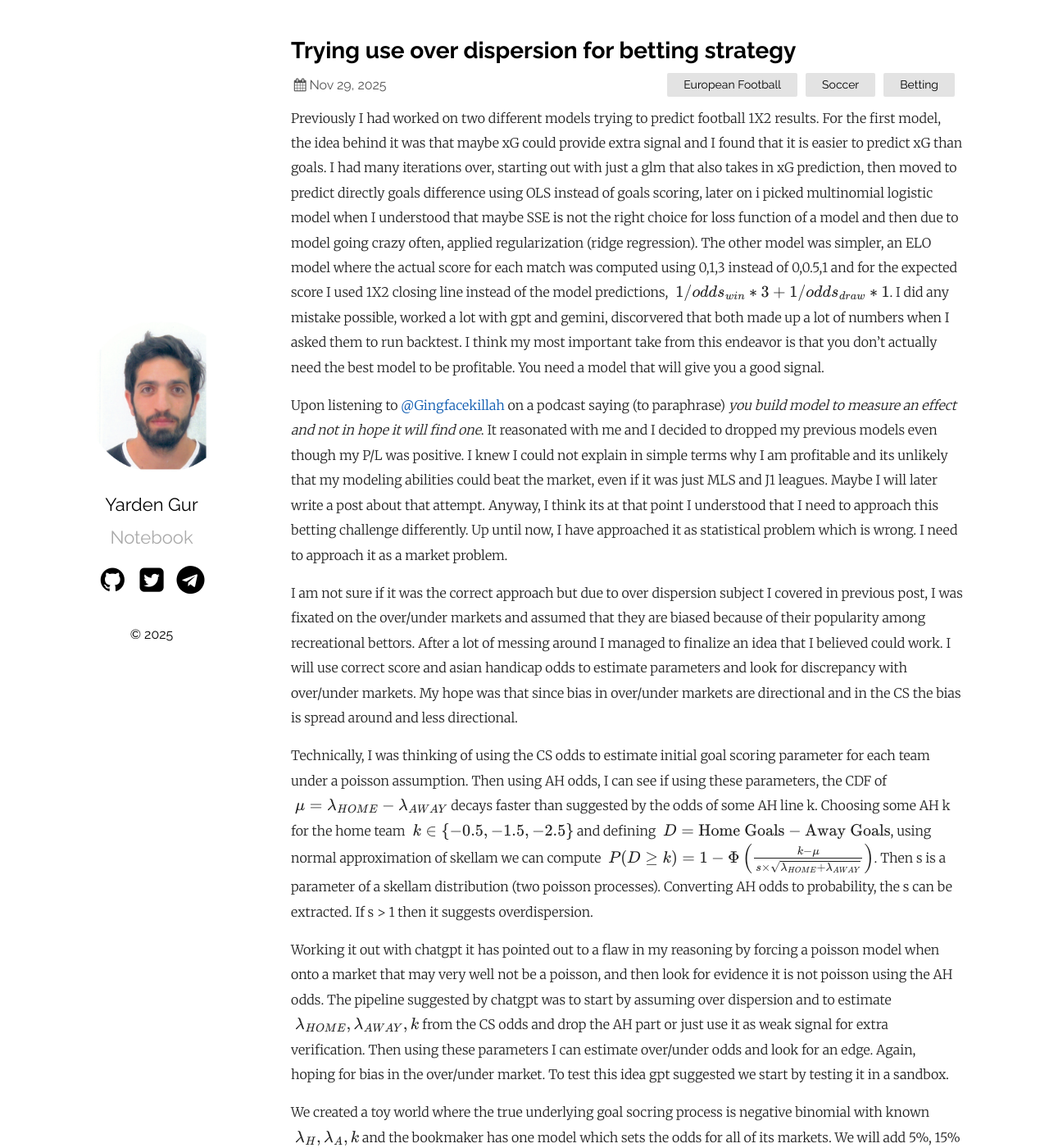
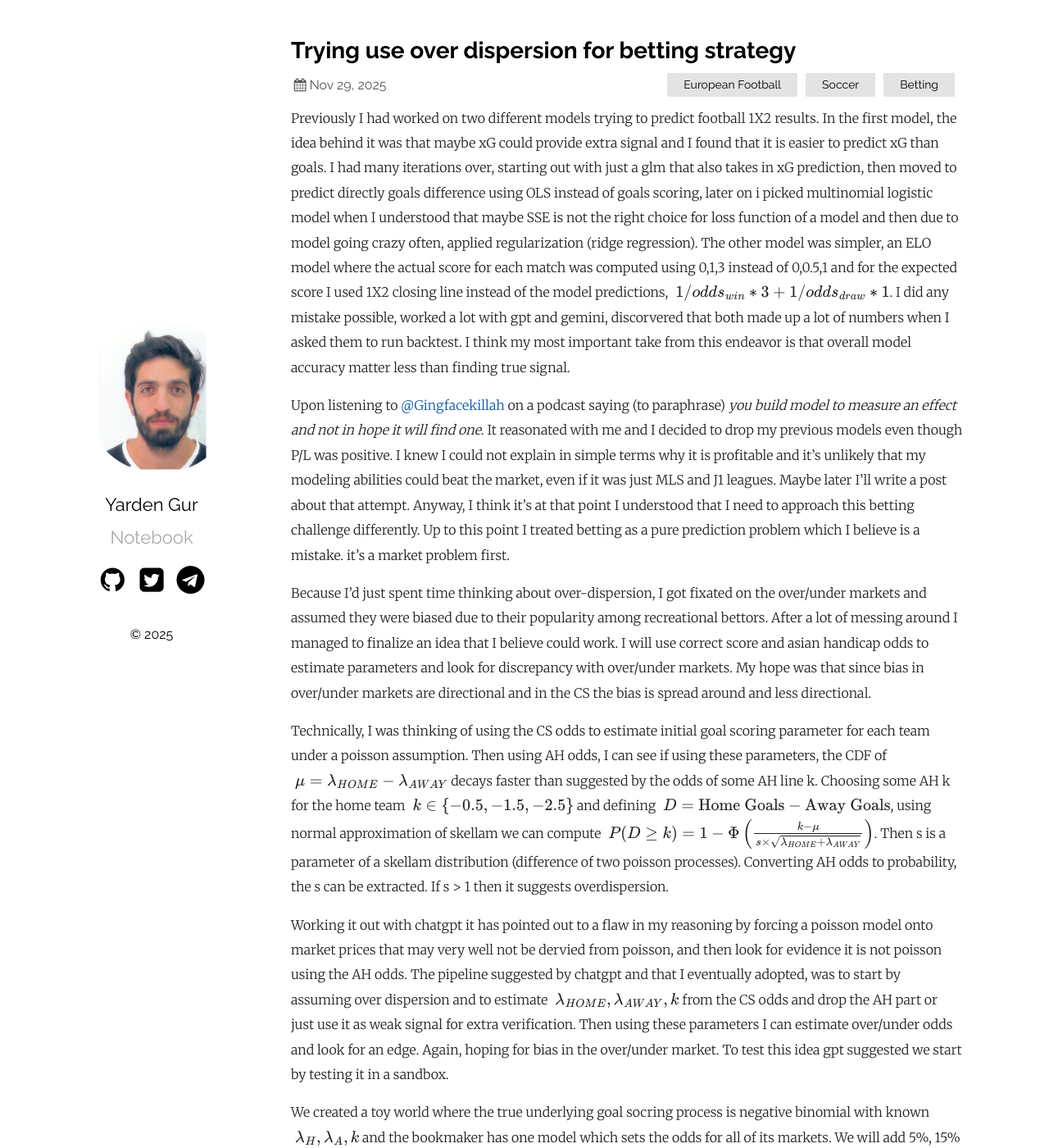
Before and after one commit to bm1125/bm1125.github.io, a Jekyll site: the page built from _posts/2025-11-29-over-under-market-startegy.md, in a window 1280 px wide and 1400 px high. Shown: the whole window at 82% size. Built offline with Jekyll 4.4.1, drawn with Linux system fonts in a browser that asks for light colours; formulas are drawn with MathJax 3; some of the changed text lies outside the part shown.

Commit message:
modify post

````diff
--- a/_posts/2025-11-29-over-under-market-startegy.md
+++ b/_posts/2025-11-29-over-under-market-startegy.md
@@ -5,37 +5,30 @@ usemathjax: true
 categories: [European Football, Soccer, Betting]
 ---
 
-Previously I had worked on two different models trying to predict football 1X2 results. For the first model, the idea behind it was that maybe xG could provide extra signal and I found that it is easier to predict xG than goals. I had many iterations over, starting out with just a glm that also takes in xG prediction, then moved to predict directly goals difference using OLS instead of goals scoring, later on i picked multinomial logistic model when I understood that maybe SSE is not the right choice for loss function of a model and then due to model going crazy often, applied regularization (ridge regression). The other model was simpler, an ELO model where the actual score for each match was computed using 0,1,3 instead of 0,0.5,1 and for the expected score I used 1X2 closing line instead of the model predictions, $$\ 1/odds_{win} * 3 + 1/odds_{draw} * 1 $$. I did any mistake possible, worked a lot with gpt and gemini, discorvered that both made up a lot of numbers when I asked them to run backtest. I think my most important take from this endeavor is that you don't actually need the best model to be profitable. You need a model that will give you a good signal.
+Previously I had worked on two different models trying to predict football 1X2 results. In the first model, the idea behind it was that maybe xG could provide extra signal and I found that it is easier to predict xG than goals. I had many iterations over, starting out with just a glm that also takes in xG prediction, then moved to predict directly goals difference using OLS instead of goals scoring, later on i picked multinomial logistic model when I understood that maybe SSE is not the right choice for loss function of a model and then due to model going crazy often, applied regularization (ridge regression). The other model was simpler, an ELO model where the actual score for each match was computed using 0,1,3 instead of 0,0.5,1 and for the expected score I used 1X2 closing line instead of the model predictions, $$\ 1/odds_{win} * 3 + 1/odds_{draw} * 1 $$. I did any mistake possible, worked a lot with gpt and gemini, discorvered that both made up a lot of numbers when I asked them to run backtest. I think my most important take from this endeavor is that overall model accuracy matter less than finding true signal.
 
-Upon listening to [@Gingfacekillah](https://x.com/Gingfacekillah) on a podcast saying (to paraphrase) *you build model to measure an effect and not in hope it will find one*. It reasonated with me and I decided to dropped my previous models even though my P/L was positive. I knew I could not explain in simple terms why I am profitable and its unlikely that my modeling abilities could beat the market, even if it was just MLS and J1 leagues. Maybe I will later write a post about that attempt. Anyway, I think its at that point I understood that I need to approach this betting challenge differently. Up until now, I have approached it as statistical problem which is wrong. I need to approach it as a market problem.
+Upon listening to [@Gingfacekillah](https://x.com/Gingfacekillah) on a podcast saying (to paraphrase) *you build model to measure an effect and not in hope it will find one*. It reasonated with me and I decided to drop my previous models even though P/L was positive. I knew I could not explain in simple terms why it is profitable and it's unlikely that my modeling abilities could beat the market, even if it was just MLS and J1 leagues. Maybe later I'll write a post about that attempt. Anyway, I think it's at that point I understood that I need to approach this betting challenge differently. Up to this point I treated betting as a pure prediction problem which I believe is a mistake. it’s a market problem first.
 
-I am not sure if it was the correct approach but due to over dispersion subject I covered in previous post, I was fixated on the over/under markets and assumed that they are biased because of their popularity among recreational bettors. After a lot of messing around I managed to finalize an idea that I believed could work. I will use correct score and asian handicap odds to estimate parameters and look for discrepancy with over/under markets. My hope was that since bias in over/under markets are directional and in the CS the bias is spread around and less directional.
+Because I’d just spent time thinking about over-dispersion, I got fixated on the over/under markets and assumed they were biased due to their popularity among recreational bettors. After a lot of messing around I managed to finalize an idea that I believe could work. I will use correct score and asian handicap odds to estimate parameters and look for discrepancy with over/under markets. My hope was that since bias in over/under markets are directional and in the CS the bias is spread around and less directional.
 
-Technically, I was thinking of using the CS odds to estimate initial goal scoring parameter for each team under a poisson assumption. Then using AH odds, I can see if using these parameters, the CDF of $$\ \mu = \lambda_{HOME} - \lambda_{AWAY} $$ decays faster than suggested by the odds of some AH line k. Choosing some AH k for the home team $$\ k \in \{-0.5, -1.5, -2.5\} $$ and defining $$\ D = \text{Home Goals} - \text{Away Goals} $$, using normal approximation of skellam we can compute $$\ P(D \ge k) = 1- \Phi \left( \frac{k - \mu}{s \times \sqrt{\lambda_{HOME} + \lambda_{AWAY}}} \right) $$. Then s is a parameter of a skellam distribution (two poisson processes). Converting AH odds to probability, the s can be extracted. If s > 1 then it suggests overdispersion.
+Technically, I was thinking of using the CS odds to estimate initial goal scoring parameter for each team under a poisson assumption. Then using AH odds, I can see if using these parameters, the CDF of $$\ \mu = \lambda_{HOME} - \lambda_{AWAY} $$ decays faster than suggested by the odds of some AH line k. Choosing some AH k for the home team $$\ k \in \{-0.5, -1.5, -2.5\} $$ and defining $$\ D = \text{Home Goals} - \text{Away Goals} $$, using normal approximation of skellam we can compute $$\ P(D \ge k) = 1- \Phi \left( \frac{k - \mu}{s \times \sqrt{\lambda_{HOME} + \lambda_{AWAY}}} \right) $$. Then s is a parameter of a skellam distribution (difference of two poisson processes). Converting AH odds to probability, the s can be extracted. If s > 1 then it suggests overdispersion.
 
-Working it out with chatgpt it has pointed out to a flaw in my reasoning by forcing a poisson model when onto a market that may very well not be a poisson, and then look for evidence it is not poisson using the AH odds. The pipeline suggested by chatgpt was to start by assuming over dispersion and to estimate $$\ \lambda_{HOME}, \lambda_{AWAY}, k $$ from the CS odds and drop the AH part or just use it as weak signal for extra verification. Then using these parameters I can estimate over/under odds and look for an edge. Again, hoping for bias in the over/under market. To test this idea gpt suggested we start by testing it in a sandbox.
+Working it out with chatgpt it has pointed out to a flaw in my reasoning by forcing a poisson model onto market prices that may very well not be dervied from poisson, and then look for evidence it is not poisson using the AH odds. The pipeline suggested by chatgpt and that I eventually adopted, was to start by assuming over dispersion and to estimate $$\ \lambda_{HOME}, \lambda_{AWAY}, k $$ from the CS odds and drop the AH part or just use it as weak signal for extra verification. Then using these parameters I can estimate over/under odds and look for an edge. Again, hoping for bias in the over/under market. To test this idea gpt suggested we start by testing it in a sandbox.
 
-We created a toy world where the true underlying goal socring process is negative binomial with known $$\ \lambda_H, \lambda_A, k $$ and the bookmaker has one model which sets the odds for all of its markets. We will add 5%, 15% vig to the over/under and CS markets respectively, and add some phi parameter which will be the bias in the over/under market. To summarize: draw true parameters (randomly) -> create score distribution for those parameters (using negative binomial) -> convert them to true odds for each market -> add vig -> add bias to over/under market (optional). At first, I applied vig to CS market uniformly, which is not true but that will be adressed later.
+We created a toy world where the true underlying goal socring process is negative binomial with known $$\ \lambda_H, \lambda_A, k $$ and the bookmaker has one model which sets the odds for all of its markets. We will add 5%, 15% vig to the over/under and CS markets respectively, and add bias to the over/under market. To summarize: draw true parameters (randomly) -> create score distribution for those parameters (using negative binomial) -> convert them to true odds for each market -> add vig -> add bias to over/under market (optional). At first, I applied vig to CS market uniformly, which is not true but that will be adressed later.
 
-The parameters will be generated by the the code below. Then estimation of mu's and k will be done with r optim function using BFGS which if I understand correctly is some sort of gradient descent, but thats beyond my level of understanding. The function gpt wrote for me just tries to minimize $$\ \sum_{i,j} W_{i,j} \left( log p_{i,j}^{model} - log p_{i,j}^{market} \right)^2 $$ where W_ij is a weight that is set smaller (to 0.5 vs 1) for scores higher than 5.
+The parameters of each match will be drawn as as follows:
+```{r}
 
-```{r}
-draw_match_params <- function() {
-  # total goals around 2.5–3.2
-  mu_total <- runif(1, 2.0, 3.6)
-
-  # home share: bias home to have a bit more than away
-  home_share <- rbeta(1, 3, 2)  # mean ~ 0.6
-
+  mu_total <- runif(1, 2.0, 3.6) # total goals around 2.5–3.2
+  home_share <- rbeta(1, 3, 2)  # mean ~ 0.6 , bias home to have a bit more than away
   mu_home <- mu_total * home_share
   mu_away <- mu_total * (1 - home_share)
+  k <- runif(1, 8, 24)  # dispersion parameter k: k -> infty, then it will be Poisson
 
-  # dispersion parameter k: larger k = closer to Poisson
-  k <- runif(1, 8, 24)   # adjust as you like
+```
 
-  list(mu_home = mu_home, mu_away = mu_away, k = k)
-}
-```
+Then, estimation of mu's and k will be done with r optim function using BFGS which if I understand correctly is some sort of gradient descent, but thats beyond my level of understanding. The function gpt wrote for me just tries to minimize $$\ \sum_{i,j} W_{i,j} \left( log p_{i,j}^{model} - log p_{i,j}^{market} \right)^2 $$ where W_ij is a weight that is set to be smaller (to 0.5 vs 1) for scores higher than 5.
 
 Below is a small sample of outputs from the process (each column is an iteration). I think under these ideal conditions (uniform vig) the parameters estimation is quite good. k is the size parameter of negative binomial distribution.
 
@@ -50,7 +43,7 @@ Below is a small sample of outputs from the process (each column is an iteration
 |predicted_k_censored       |20.971 |10.641 |10.668 |9.366 |16.872 |
 ```
 
-The first challenge is to see that this pipeline does not produce fake signals, making sure that in a world with no shadowing of over/under markets at all, I don't find bets. Overshadowing is set by phi_sd. $$\ phi \sim N(0, \sigma_{\phi}) $$ this way if its positive the over side will be shadowed (shorter odds) and if negative, the under will be. Since its just simulation, i know the true odds and I can compute true EV for any bet I have "found" using my parameters **estimation**. This way I can label incorrect signals that I have found. After running the process 5000 times (5000 matches) with 0 no shading at all for the over/under markets, these are the results:
+The first challenge is to see that this pipeline does not produce fake signals, making sure that in a world with no shadowing of over/under markets at all, I will not find any bets. I model over/under bias by drawing $$\ \phi \sim N(0, \phi_sd) $$. If its positive the over side will be shadowed (shorter odds) and if negative, the under will be. Since its just simulation, I know the true odds and I can compute true EV for any bet I have "found" using the actual true parameters. This way I can label incorrect signals that I have found. After running the process 5000 times (5000 matches) with 0 no shading at all for the over/under markets, these are the results:
 
 ```{text}
 n                  = 5000
@@ -63,7 +56,7 @@ avg_EV_true        = -4.76%    # reality is -4.8% on those
 
 I rerun this simulation but this time I actually pass on the true k to the bet EV estimation, to see if it still finds fake bets. It indeed eliminated all the fake bets under phi_sd = 0. Meaning the 33 fake signals found here are caused by wrong estimation of k parameter. I think when examining some results by eye, I did see cases where k estimated to be much larger than it truly is which means we assume the process to be poisson while it was not.
 
-This was lab condition simulation so did not mean much. For it to be more realistic, I added some probability bumps to different scores in the CS odds, making it harder to estimate true parameters. Specifically, added 10-20% to the following score lines: 1-1, 2-1, 1-2, 2-2, 4-0, 0-5. I also modified estimation process to assume there are some bumps in specific scores, 1-1, 2-1, 2-2. With phi_sd set to 0.025 and thresholds at 0 (meaning it will take any bet with estimated positive EV), the results were disastarous with ~75% fake signals. The correlation between estimated EV and true EV was high though, around 95%. So from now its mostly playing with threshold and phi_sd. With phi_sd = 0.03 and threshold 1% it does okay, results below
+This was lab condition simulation so did not mean much. For it to be more realistic, I added some probability bumps to different scores in the CS odds, making it harder to estimate true parameters. Specifically, added 10-20% to the following score lines: 1-1, 2-1, 1-2, 2-2, 4-0, 0-5. I also modified estimation process to assume there are some bumps in specific scores, 1-1, 2-1, 2-2. I have also set phi_sd to 0.025, so this time there will be shadowing added randomly. I have also set threshold at 0 (meaning it will take any bet with estimated positive EV), the results were disastarous with ~75% fake signals. The correlation between estimated EV and true EV was high though, around 95%. So from now its mostly playing with threshold d and phi_sd. With phi_sd = 0.03 and threshold 1% it does okay, results below
 
 ```{text}
 |    n| n_flagged| fake_edge_count| fake_edge_rate| avg_EV_true_on_flagged| avg_EV_hat_on_flagged|       cor|
````
Also changed, not shown: other parts of _posts/2025-11-29-over-under-market-startegy.md (+1 -1 lines), 6 other files.
